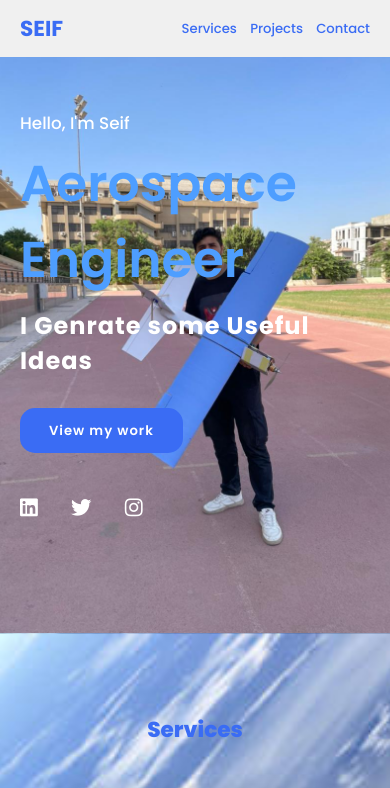
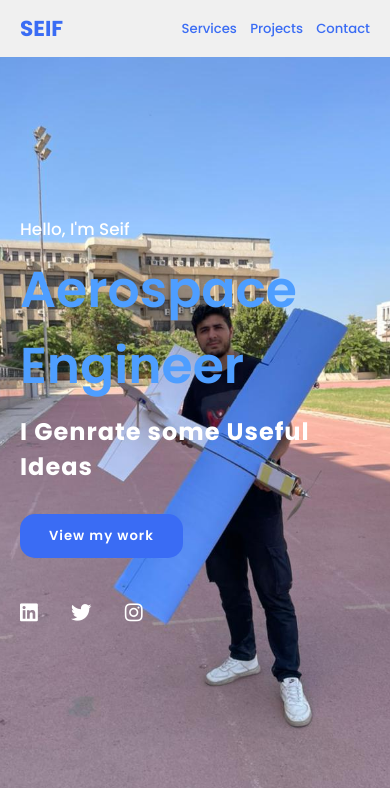
Before and after one commit to seiffox/seiffox.github.io, a plain HTML site: page index.html in a window 390 px wide. Shown: the top 788 px of the page. Drawn offline with Linux system fonts and the light colour scheme.

Commit message:
back to the normal

```diff
--- a/style.css
+++ b/style.css
@@ -50,9 +50,6 @@ section {
     display: flex;
     align-items: center;
     background: url(imags/Background.jpeg) no-repeat;
-    background-size: cover;
-    background-attachment: fixed;
-    background-position: center;
     /* background-color: #000; */
     background-size: cover;
     background-position: center;
@@ -317,9 +314,7 @@ section {
     .main-content h3{
         font-size: 1.4em;
     }
-    .main {
-        min-height: 75vh;
-    }
+
 }
 
 @media (max-width:300px){
@@ -327,7 +322,5 @@ section {
         font-size: 10px;
 
     }
-    .main {
-        min-height: 75vh;
-    }
+
 }
```
